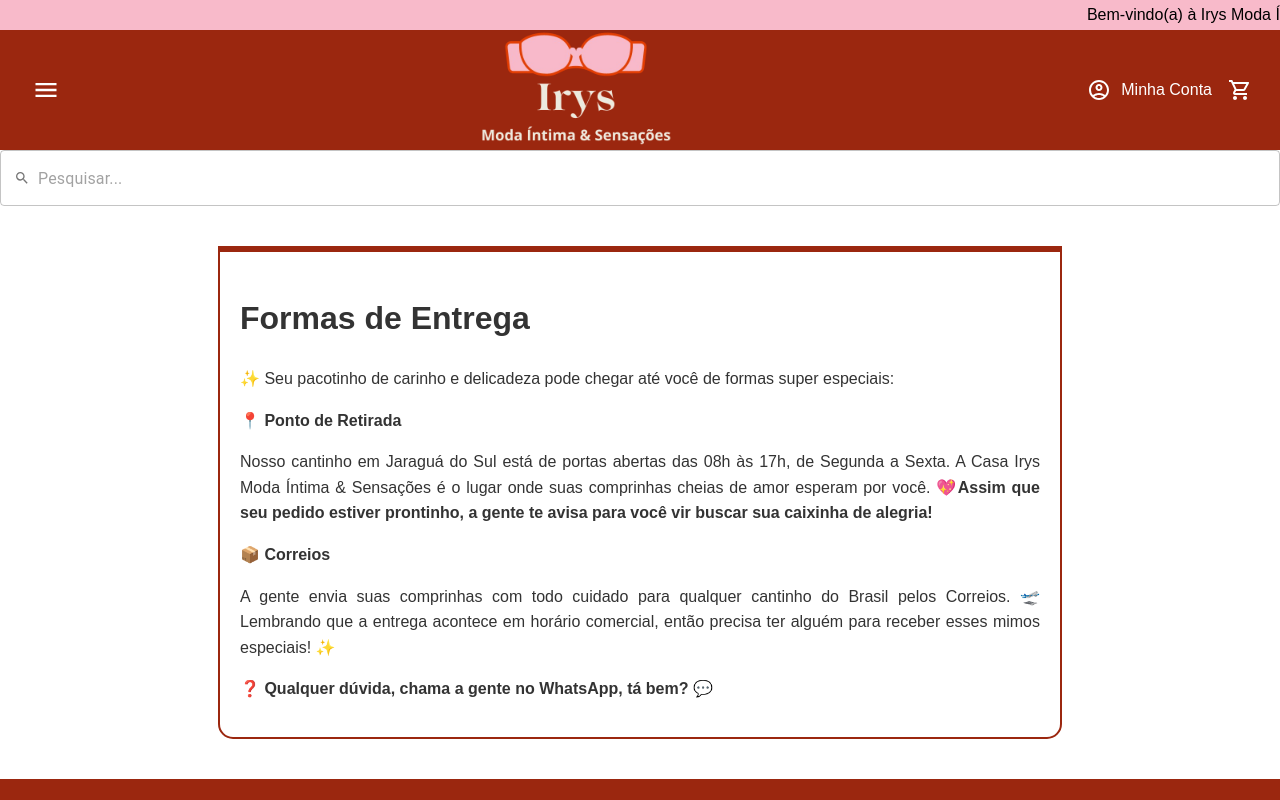
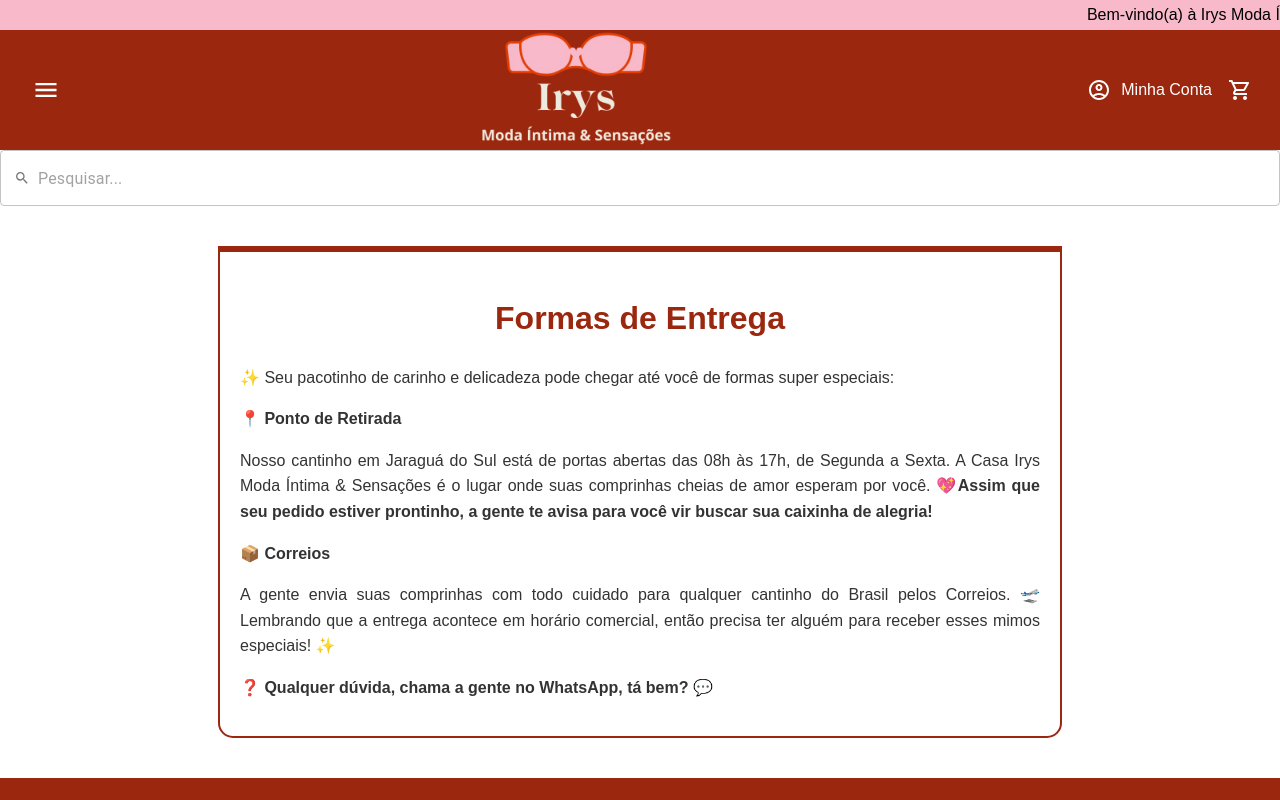
Before and after one commit to mateusw12/modaIntima-Sensacoes, a Next.js app in the folder irys-moda-intima-sensacoes/: page /formas-de-entrega in a window 1280 px wide. Shown: the top 800 px of the page. Built offline with nearby package versions, Linux system fonts and the light colour scheme.

Commit message:
Implementa estilos na pagina forma de entrega

```diff
--- a/irys-moda-intima-sensacoes/src/styles/deliveryMethod.module.css
+++ b/irys-moda-intima-sensacoes/src/styles/deliveryMethod.module.css
@@ -18,6 +18,13 @@
     border-bottom-right-radius: 15px;
 }
 
+.title {
+    text-align: center;
+    font-size: 32px;
+    color: #9b270f;
+    margin-bottom: 20px;
+}
+
 .text {
     margin-bottom: 15px;
     font-size: 16px;
```
